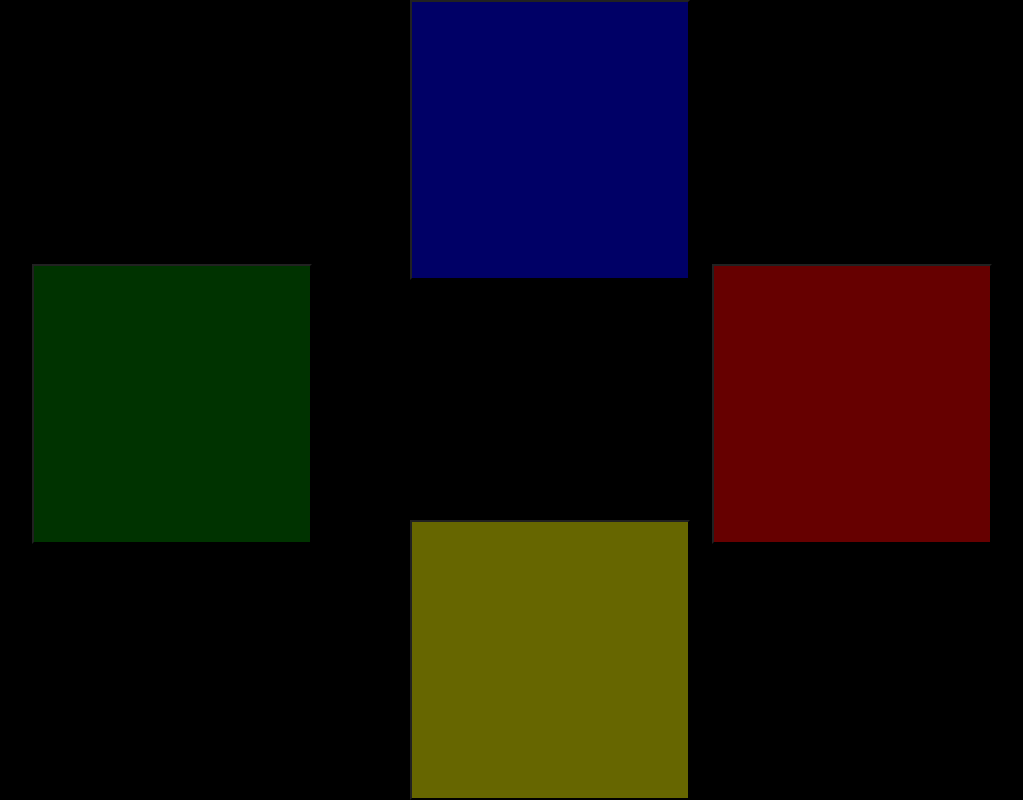
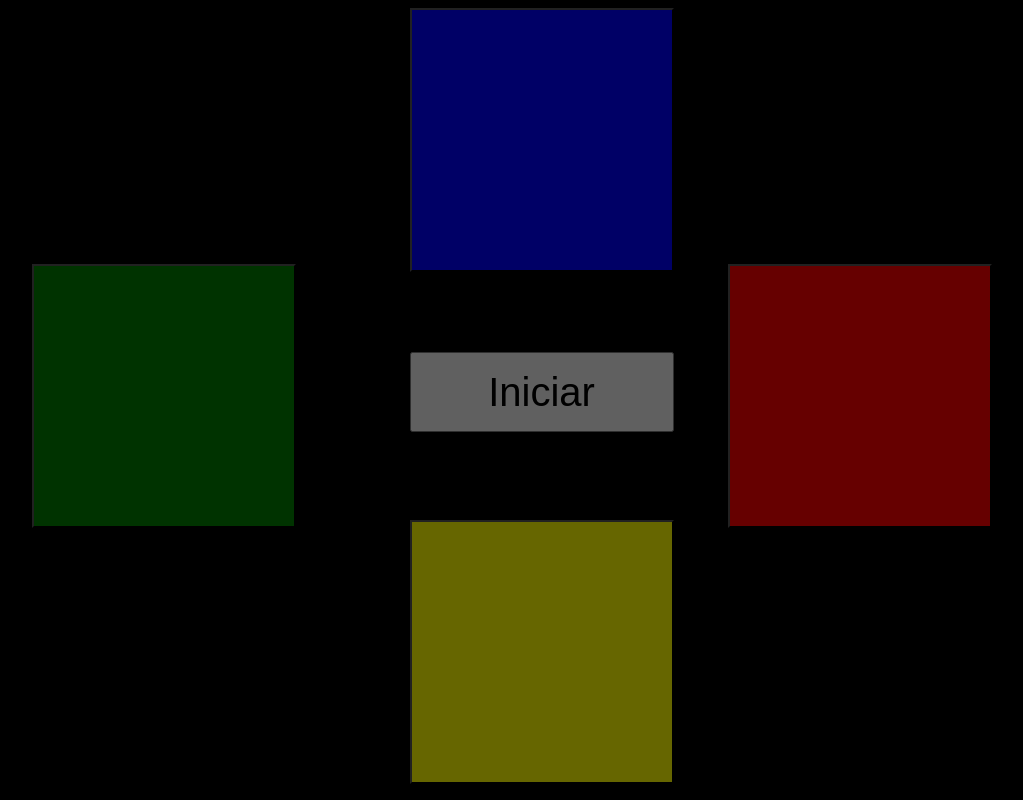
Before and after one commit to gbrljlima/Genius, a plain HTML site: page index.html in a window 1280 px wide. Shown: the whole page, without its empty margins (128-1151 px from the left). Drawn offline with Linux system fonts and the light colour scheme.

Commit message:
Botão Iniciar criado

```diff
--- a/index.html
+++ b/index.html
@@ -13,5 +13,7 @@
     <button class = "direita" id = "vermelho" value = "vermelho"></button>
     <button class = "cima" id = "azul" value = "azul"></button>
     <button class = "baixo" id = "amarelo" value = "amarelo"></button>
+    <button class = "iniciar">Iniciar</button>
 </body>
+
 </html>
--- a/style.css
+++ b/style.css
@@ -4,8 +4,8 @@ body {
 button {
     position: absolute;
     display: flex;
-    height: 35vh;
-    width: 35vh;
+    height: 33vh;
+    width: 33vh;
     cursor: pointer;
     opacity: 0.4;
 }
@@ -31,7 +31,6 @@ button.direita:hover {
 }
 button.cima {
     left: 42vw;
-    top: 0vh;
     background-color: blue;
 }
 button.cima:hover {
@@ -49,3 +48,17 @@ button.baixo:hover {
     opacity: 1;
     transform: scale(1.1);
 }
+button.iniciar {
+    top: 44%;
+    left: 42%;
+    height: 10vh;
+    width: 33vh;
+    align-items: center;
+    font-size: 40px;
+    justify-content: center;
+}
+button.iniciar:hover {
+    transition: step-start ;
+    opacity: 1;
+    transform: scale(1.1);
+}
```
